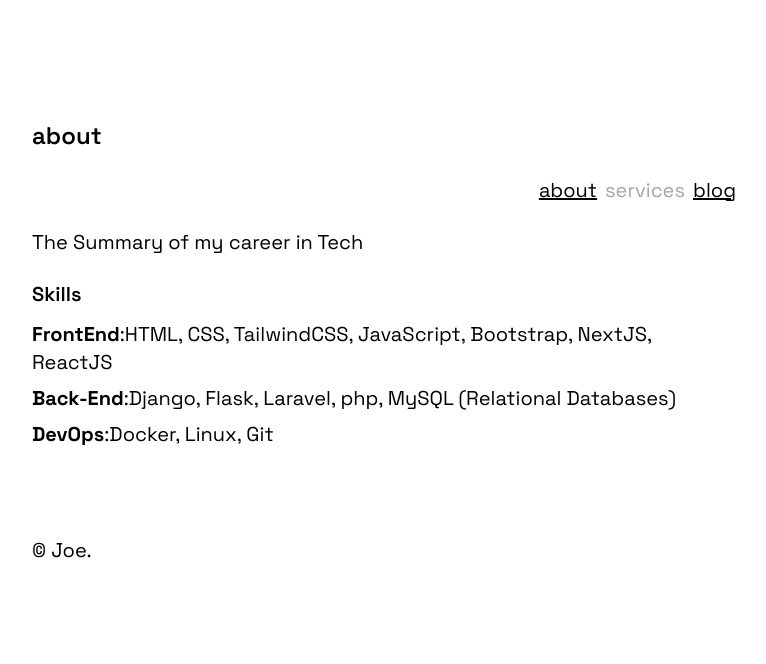
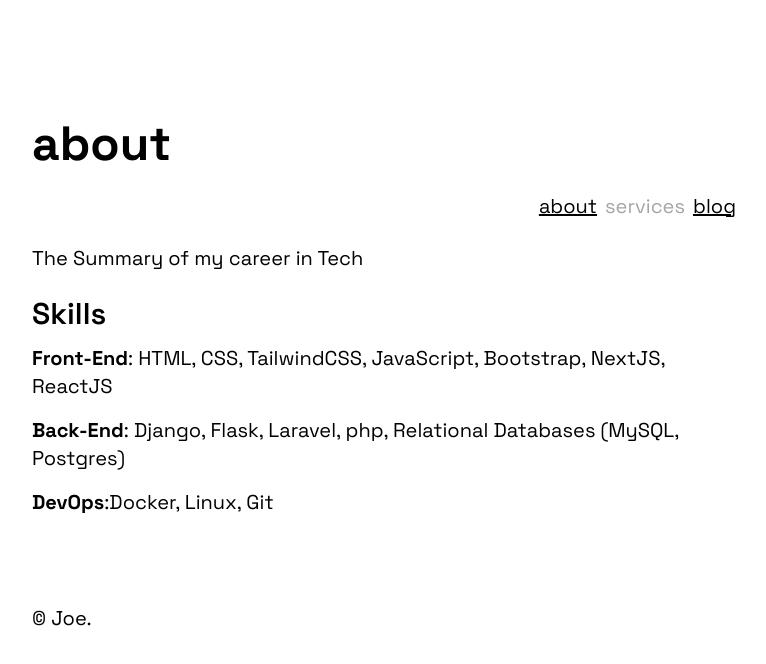
Before and after one commit to tzniceguy/myportifolio, a Next.js app: page /work in a window 1280 px wide. Shown: the top 664 px of the page, without its empty margins (256-1022 px from the left). Built offline with nearby package versions, Linux system fonts and the light colour scheme.

Commit message:
layout modification

```diff
--- a/app/layout.tsx
+++ b/app/layout.tsx
@@ -30,7 +30,7 @@ export default function RootLayout({
         >
           <main className="space-y-6  py-12">
             <div className="space-y-6">
-              <h1 className="font-semibold text-2xl">about</h1>
+              <h1 className="font-bold text-2xl md:text-5xl">about</h1>
               <div>
                 <NavBar />
               </div>
--- a/app/work/page.tsx
+++ b/app/work/page.tsx
@@ -5,15 +5,15 @@ export default function Page() {
     <div className="space-y-6">
       <p className="">The Summary of my career in Tech</p>
       <div className="space-y-3">
-        <h2 className="text-xl font-semibold">Skills</h2>
-        <div className="space-y-2">
+        <h2 className="text-xl md:text-3xl font-semibold">Skills</h2>
+        <div className="space-y-4">
           <p>
-            <strong>FrontEnd</strong>:HTML, CSS, TailwindCSS, JavaScript,
+            <strong>Front-End</strong>: HTML, CSS, TailwindCSS, JavaScript,
             Bootstrap, NextJS, ReactJS
           </p>
           <p>
-            <strong>Back-End</strong>:Django, Flask, Laravel, php, MySQL
-            (Relational Databases)
+            <strong>Back-End</strong>: Django, Flask, Laravel, php, Relational
+            Databases (MySQL, Postgres)
           </p>
           <p>
             <strong>DevOps</strong>:Docker, Linux, Git
```
